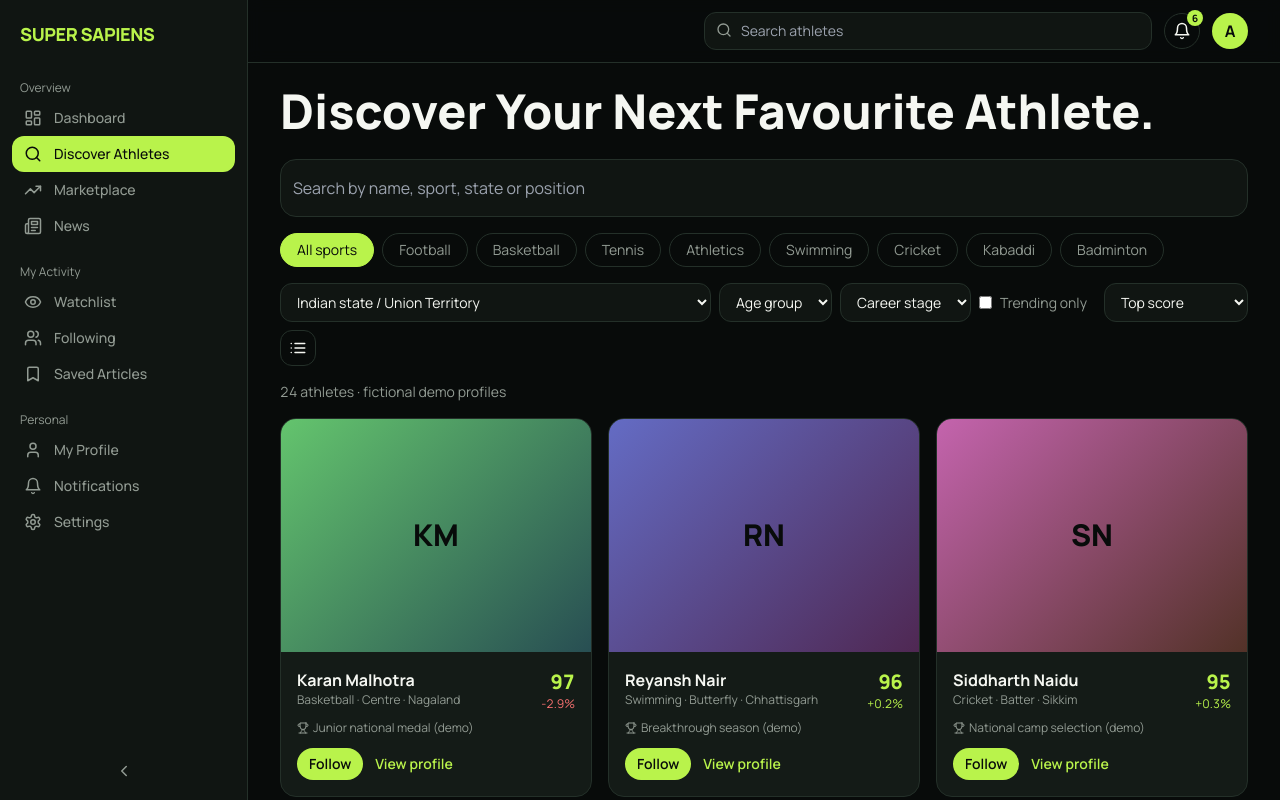
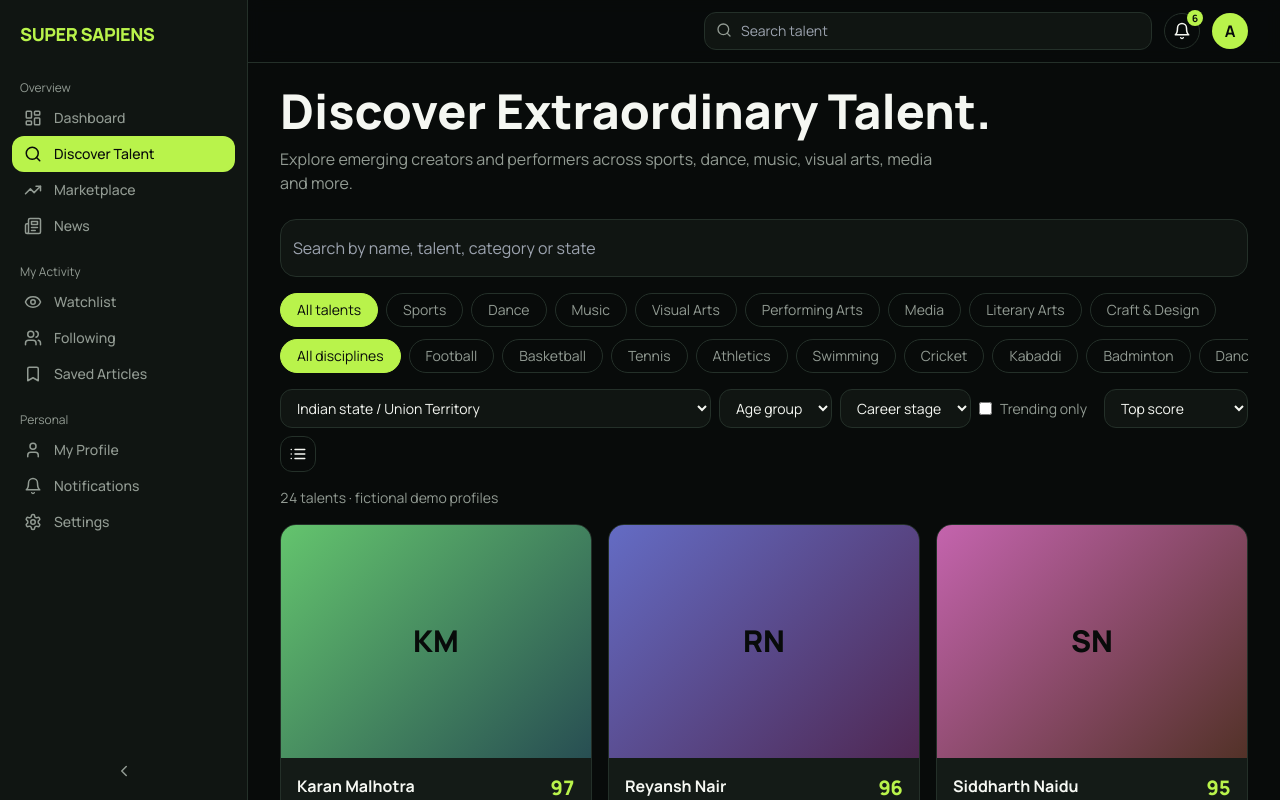
Before and after one commit to pw-codes/SuperSapeins, a React (Vite) app: page /app/discover in a window 1280 px wide. Shown: the top 800 px of the page. Built offline with nearby package versions, Linux system fonts and the light colour scheme.

Commit message:
Expanded the visio of the app from sports to talents

```diff
--- a/src/components/Shell.tsx
+++ b/src/components/Shell.tsx
@@ -27,7 +27,7 @@ const G: [string, [string, string, any][]][] = [
     "Overview",
     [
       ["Dashboard", "/app", LayoutDashboard],
-      ["Discover Athletes", "/app/discover", Search],
+      ["Discover Talent", "/app/discover", Search],
       ["Marketplace", "/app/market", TrendingUp],
       ["News", "/app/news", Newspaper],
     ],
@@ -115,8 +115,8 @@ export default function Shell() {
             <Search size={16} className="absolute left-3 top-2.5 text-mute" />
             <input
               name="q"
-              aria-label="Search athletes"
-              placeholder="Search athletes"
+              aria-label="Search talent"
+              placeholder="Search talent"
               className="w-full pl-9"
             />
           </form>
--- a/src/data/mock.ts
+++ b/src/data/mock.ts
@@ -3,6 +3,7 @@ export type Athlete = {
   id: string;
   name: string;
   sport: string;
+  category: string;
   country: string;
   state: string;
   position: string;
@@ -27,7 +28,7 @@ export type NewsArticle = {
   athleteId: string;
   body: string[];
 };
-export const SPORTS = [
+export const TALENT_FIELDS = [
   "Football",
   "Basketball",
   "Tennis",
@@ -36,6 +37,25 @@ export const SPORTS = [
   "Cricket",
   "Kabaddi",
   "Badminton",
+  "Dance",
+  "Music",
+  "Visual Arts",
+  "Theatre",
+  "Photography",
+  "Film & Animation",
+  "Writing",
+  "Craft & Design",
+];
+export const SPORTS = TALENT_FIELDS;
+export const TALENT_CATEGORIES = [
+  "Sports",
+  "Dance",
+  "Music",
+  "Visual Arts",
+  "Performing Arts",
+  "Media",
+  "Literary Arts",
+  "Craft & Design",
 ];
 export const COUNTRIES = ["India"];
 export const INDIAN_STATES = [
@@ -85,14 +105,42 @@ const POS: Record<string, string[]> = {
   Cricket: ["Batter", "Bowler", "All-rounder"],
   Kabaddi: ["Raider", "Defender", "All-rounder"],
   Badminton: ["Singles", "Singles", "Doubles"],
+  Dance: ["Contemporary", "Classical", "Hip-hop"],
+  Music: ["Vocals", "Instrumentalist", "Composer"],
+  "Visual Arts": ["Painting", "Illustration", "Digital art"],
+  Theatre: ["Acting", "Direction", "Writing"],
+  Photography: ["Portrait", "Documentary", "Editorial"],
+  "Film & Animation": ["Film", "Animation", "Editing"],
+  Writing: ["Poetry", "Fiction", "Screenwriting"],
+  "Craft & Design": ["Fashion", "Textile", "Product design"],
+};
+const CATEGORY_BY_FIELD: Record<string, string> = {
+  Football: "Sports",
+  Basketball: "Sports",
+  Tennis: "Sports",
+  Athletics: "Sports",
+  Swimming: "Sports",
+  Cricket: "Sports",
+  Kabaddi: "Sports",
+  Badminton: "Sports",
+  Dance: "Dance",
+  Music: "Music",
+  "Visual Arts": "Visual Arts",
+  Theatre: "Performing Arts",
+  Photography: "Media",
+  "Film & Animation": "Media",
+  Writing: "Literary Arts",
+  "Craft & Design": "Craft & Design",
 };
 const ACH = [
   "State youth championship",
   "Season top performer",
-  "Personal best set",
+  "Breakthrough showcase",
   "National camp selection",
   "Breakthrough season",
-  "Junior national medal",
+  "Junior national recognition",
+  "Festival selection",
+  "Independent debut",
 ];
 const N = [
   "Arjun Sharma",
@@ -128,6 +176,7 @@ export const athletes: Athlete[] = N.map((name, i) => {
     id: `a${i + 1}`,
     name,
     sport,
+    category: CATEGORY_BY_FIELD[sport],
     country: "India",
     state,
     position: POS[sport][i % 3],
@@ -137,9 +186,9 @@ export const athletes: Athlete[] = N.map((name, i) => {
     stage: age < 20 ? "Youth" : age < 24 ? "Emerging" : "Professional",
     trending: i % 4 === 0,
     verified: i % 6 === 0,
-    achievement: `${ACH[i % 6]} (demo)`,
+    achievement: `${ACH[i % ACH.length]} (demo)`,
     photo: "",
-    bio: `${name} is a fictional Indian athlete from ${INDIAN_STATES[i % INDIAN_STATES.length]}, created for the SUPER SAPIENS prototype. Nothing here is a real record.`,
+    bio: `${name} is a fictional Indian talent from ${state}, created for the SUPER SAPIENS discovery prototype. This profile represents work and potential across ${sport}. Nothing here is a real record.`,
   };
 });
 export const series = (seed: number, n = 90) => {
--- a/src/pages/Athlete.tsx
+++ b/src/pages/Athlete.tsx
@@ -18,7 +18,7 @@ export default function Athlete() {
   if (!a)
     return (
       <div className="py-20 text-center">
-        <p className="font-bold">Athlete not found</p>
+        <p className="font-bold">Talent not found</p>
         <Link to="/app/discover" className="text-lime">
           Back to discovery
         </Link>
@@ -43,9 +43,7 @@ export default function Athlete() {
           <p className="mt-1 text-mute">
             {a.sport} · {a.position} · {a.country}
           </p>
-          <p className="mt-1 text-xs text-mute">
-            Fictional Indian demo athlete
-          </p>
+          <p className="mt-1 text-xs text-mute"></p>
           <div className="mt-4 flex flex-wrap gap-2">
             <Btn
               v={f ? "ghost" : "solid"}
--- a/src/pages/Discover.tsx
+++ b/src/pages/Discover.tsx
@@ -1,29 +1,277 @@
-import {useEffect,useMemo,useState} from 'react'
-import {Link,useSearchParams} from 'react-router-dom'
-import {motion} from 'framer-motion'
-import {BadgeCheck,Trophy,LayoutGrid,List} from 'lucide-react'
-import {athletes,Athlete,SPORTS,INDIAN_STATES} from '../data/mock'
-import {useStore} from '../store'
-import {Btn,Photo} from '../components/ui'
-export function AthleteCard({a,list=false}:{a:Athlete;list?:boolean}){const{s,toggle,toast}=useStore();const f=s.follow.includes(a.id)
-return <motion.div whileHover={{y:-4}} className={`group overflow-hidden rounded-2xl border border-line bg-card ${list?'flex':''}`}>
-<Link to={`/app/athletes/${a.id}`} className={`block overflow-hidden ${list?'w-36 shrink-0':'aspect-[4/3]'}`}><Photo a={a} className="h-full w-full transition duration-500 group-hover:scale-110"/></Link>
-<div className="flex-1 p-4"><div className="flex justify-between gap-2"><div><h3 className="flex items-center gap-1 font-bold">{a.name}{a.verified&&<BadgeCheck size={15} className="text-lime"/>}</h3><p className="text-xs text-mute">{a.sport} · {a.position} · {a.state}</p></div><div className="text-right"><div className="text-xl font-extrabold text-lime">{a.score}</div><div className={`text-xs ${a.growth>=0?'text-lime':'text-red-400'}`}>{a.growth>=0?'+':''}{a.growth}%</div></div></div>
-<p className="mt-2 flex items-center gap-1 text-xs text-mute"><Trophy size={12}/>{a.achievement}</p>
-<div className="mt-3 flex items-center gap-3"><Btn v={f?'ghost':'solid'} className="!px-3 !py-1.5" onClick={()=>{toggle('follow',a.id);toast(f?`Unfollowed ${a.name}`:`Following ${a.name}`)}}>{f?'Following':'Follow'}</Btn><Link className="text-sm font-semibold text-lime" to={`/app/athletes/${a.id}`}>View profile</Link></div></div></motion.div>}
-export default function Discover(){const[sp,setSp]=useSearchParams();const q=sp.get('q')||''
-const[f,setF]=useState({sport:'',state:'',age:'',stage:'',trend:false});const[sort,setSort]=useState('score');const[list,setList]=useState(false);const[n,setN]=useState(9);const[load,setLoad]=useState(true)
-useEffect(()=>{const t=setTimeout(()=>setLoad(false),500);return()=>clearTimeout(t)},[])
-const res=useMemo(()=>athletes.filter(a=>(!q||`${a.name} ${a.sport} ${a.state} ${a.position}`.toLowerCase().includes(q.toLowerCase()))&&(!f.sport||a.sport===f.sport)&&(!f.state||a.state===f.state)&&(!f.stage||a.stage===f.stage)&&(!f.trend||a.trending)&&(!f.age||(f.age==='U20'?a.age<20:f.age==='20-24'?a.age>=20&&a.age<25:a.age>=25))).sort((x,y)=>sort==='name'?x.name.localeCompare(y.name):sort==='growth'?y.growth-x.growth:y.score-x.score),[q,f,sort])
-const sel=(k:string,o:string[],l:string)=><select aria-label={l} value={(f as any)[k]} onChange={e=>setF({...f,[k]:e.target.value})}><option value="">{l}</option>{o.map(x=><option key={x}>{x}</option>)}</select>
-return <div><h1 className="text-3xl font-extrabold md:text-5xl">Discover Your Next Favourite Athlete.</h1>
-<input list="sugg" value={q} onChange={e=>setSp(e.target.value?{q:e.target.value}:{})} placeholder="Search by name, sport, state or position" className="mt-6 w-full !rounded-2xl !py-4 text-base"/><datalist id="sugg">{athletes.slice(0,12).map(a=><option key={a.id} value={a.name}/>)}</datalist>
-<div className="mt-4 flex gap-2 overflow-x-auto">{['',...SPORTS].map(s=><button key={s} onClick={()=>setF({...f,sport:s})} className={`shrink-0 rounded-full border px-4 py-1.5 text-sm ${f.sport===s?'border-lime bg-lime text-bg':'border-line text-mute'}`}>{s||'All sports'}</button>)}</div>
-<div className="mt-4 flex flex-wrap items-center gap-2">{sel('state',INDIAN_STATES,'Indian state / Union Territory')}{sel('age',['U20','20-24','25+'],'Age group')}{sel('stage',['Youth','Emerging','Professional'],'Career stage')}
-<label className="flex items-center gap-2 text-sm text-mute"><input type="checkbox" checked={f.trend} onChange={e=>setF({...f,trend:e.target.checked})}/>Trending only</label>
-<select aria-label="Sort" className="ml-auto" value={sort} onChange={e=>setSort(e.target.value)}><option value="score">Top score</option><option value="growth">Fastest growth</option><option value="name">Name A–Z</option></select>
-<button aria-label="Toggle view" onClick={()=>setList(!list)} className="rounded-xl border border-line p-2">{list?<LayoutGrid size={18}/>:<List size={18}/>}</button></div>
-<p className="mt-4 text-sm text-mute">{res.length} athletes · fictional demo profiles</p>
-{load?<div className="mt-4 grid gap-4 sm:grid-cols-2 lg:grid-cols-3">{[...Array(6)].map((_,i)=><div key={i} className="h-64 animate-pulse rounded-2xl bg-card"/> )}</div>
-:res.length===0?<div className="mt-10 rounded-2xl border border-dashed border-line p-12 text-center"><p className="font-bold">No athletes match these filters</p><p className="mt-1 text-sm text-mute">Remove a filter or search a different name.</p><Btn className="mt-4" onClick={()=>{setF({sport:'',state:'',age:'',stage:'',trend:false});setSp({})}}>Clear filters</Btn></div>
-:<><div className={`mt-4 grid gap-4 ${list?'':'sm:grid-cols-2 lg:grid-cols-3'}`}>{res.slice(0,n).map(a=><AthleteCard key={a.id} a={a} list={list}/>)}</div>{n<res.length&&<div className="mt-8 text-center"><Btn v="ghost" onClick={()=>setN(n+9)}>Load more</Btn></div>}</>}</div>}
+import { useEffect, useMemo, useState } from "react";
+import { Link, useSearchParams } from "react-router-dom";
+import { motion } from "framer-motion";
+import { BadgeCheck, Trophy, LayoutGrid, List } from "lucide-react";
+import {
+  athletes,
+  Athlete,
+  SPORTS,
+  TALENT_CATEGORIES,
+  INDIAN_STATES,
+} from "../data/mock";
+import { useStore } from "../store";
+import { Btn, Photo } from "../components/ui";
+export function AthleteCard({
+  a,
+  list = false,
+}: {
+  a: Athlete;
+  list?: boolean;
+}) {
+  const { s, toggle, toast } = useStore();
+  const f = s.follow.includes(a.id);
+  return (
+    <motion.div
+      whileHover={{ y: -4 }}
+      className={`group overflow-hidden rounded-2xl border border-line bg-card ${list ? "flex" : ""}`}
+    >
+      <Link
+        to={`/app/athletes/${a.id}`}
+        className={`block overflow-hidden ${list ? "w-36 shrink-0" : "aspect-[4/3]"}`}
+      >
+        <Photo
+          a={a}
+          className="h-full w-full transition duration-500 group-hover:scale-110"
+        />
+      </Link>
+      <div className="flex-1 p-4">
+        <div className="flex justify-between gap-2">
+          <div>
+            <h3 className="flex items-center gap-1 font-bold">
+              {a.name}
+              {a.verified && <BadgeCheck size={15} className="text-lime" />}
+            </h3>
+            <p className="text-xs text-mute">
+              {a.sport} · {a.position} · {a.state}
+            </p>
+          </div>
+          <div className="text-right">
+            <div className="text-xl font-extrabold text-lime">{a.score}</div>
+            <div
+              className={`text-xs ${a.growth >= 0 ? "text-lime" : "text-red-400"}`}
+            >
+              {a.growth >= 0 ? "+" : ""}
+              {a.growth}%
+            </div>
+          </div>
+        </div>
+        <p className="mt-2 flex items-center gap-1 text-xs text-mute">
+          <Trophy size={12} />
+          {a.achievement}
+        </p>
+        <div className="mt-3 flex items-center gap-3">
+          <Btn
+            v={f ? "ghost" : "solid"}
+            className="!px-3 !py-1.5"
+            onClick={() => {
+              toggle("follow", a.id);
+              toast(f ? `Unfollowed ${a.name}` : `Following ${a.name}`);
+            }}
+          >
+            {f ? "Following" : "Follow"}
+          </Btn>
+          <Link
+            className="text-sm font-semibold text-lime"
+            to={`/app/athletes/${a.id}`}
+          >
+            View profile
+          </Link>
+        </div>
+      </div>
+    </motion.div>
+  );
+}
+export default function Discover() {
+  const [sp, setSp] = useSearchParams();
+  const q = sp.get("q") || "";
+  const [f, setF] = useState({
+    category: "",
+    sport: "",
+    state: "",
+    age: "",
+    stage: "",
+    trend: false,
+  });
+  const [sort, setSort] = useState("score");
+  const [list, setList] = useState(false);
+  const [n, setN] = useState(9);
+  const [load, setLoad] = useState(true);
+  useEffect(() => {
+    const t = setTimeout(() => setLoad(false), 500);
+    return () => clearTimeout(t);
+  }, []);
+  const res = useMemo(
+    () =>
+      athletes
+        .filter(
+          (a) =>
+            (!q ||
+              `${a.name} ${a.sport} ${a.category} ${a.state} ${a.position}`
+                .toLowerCase()
+                .includes(q.toLowerCase())) &&
+            (!f.category || a.category === f.category) &&
+            (!f.sport || a.sport === f.sport) &&
+            (!f.state || a.state === f.state) &&
+            (!f.stage || a.stage === f.stage) &&
+            (!f.trend || a.trending) &&
+            (!f.age ||
+              (f.age === "U20"
+                ? a.age < 20
+                : f.age === "20-24"
+                  ? a.age >= 20 && a.age < 25
+                  : a.age >= 25)),
+        )
+        .sort((x, y) =>
+          sort === "name"
+            ? x.name.localeCompare(y.name)
+            : sort === "growth"
+              ? y.growth - x.growth
+              : y.score - x.score,
+        ),
+    [q, f, sort],
+  );
+  const sel = (k: string, o: string[], l: string) => (
+    <select
+      aria-label={l}
+      value={(f as any)[k]}
+      onChange={(e) => setF({ ...f, [k]: e.target.value })}
+    >
+      <option value="">{l}</option>
+      {o.map((x) => (
+        <option key={x}>{x}</option>
+      ))}
+    </select>
+  );
+  return (
+    <div>
+      <h1 className="text-3xl font-extrabold md:text-5xl">
+        Discover Extraordinary Talent.
+      </h1>
+      <p className="mt-3 max-w-2xl text-mute">
+        Explore emerging creators and performers across sports, dance, music,
+        visual arts, media and more.
+      </p>
+      <input
+        list="sugg"
+        value={q}
+        onChange={(e) => setSp(e.target.value ? { q: e.target.value } : {})}
+        placeholder="Search by name, talent, category or state"
+        className="mt-6 w-full !rounded-2xl !py-4 text-base"
+      />
+      <datalist id="sugg">
+        {athletes.slice(0, 12).map((a) => (
+          <option key={a.id} value={a.name} />
+        ))}
+      </datalist>
+      <div className="mt-4 flex gap-2 overflow-x-auto">
+        {["", ...TALENT_CATEGORIES].map((c) => (
+          <button
+            key={c}
+            onClick={() => setF({ ...f, category: c, sport: "" })}
+            className={`shrink-0 rounded-full border px-4 py-1.5 text-sm ${f.category === c ? "border-lime bg-lime text-bg" : "border-line text-mute"}`}
+          >
+            {c || "All talents"}
+          </button>
+        ))}
+      </div>
+      <div className="mt-3 flex gap-2 overflow-x-auto">
+        {[
+          "",
+          ...SPORTS.filter(
+            (s) =>
+              !f.category ||
+              athletes.some((a) => a.category === f.category && a.sport === s),
+          ),
+        ].map((s) => (
+          <button
+            key={s}
+            onClick={() => setF({ ...f, sport: s })}
+            className={`shrink-0 rounded-full border px-4 py-1.5 text-sm ${f.sport === s ? "border-lime bg-lime text-bg" : "border-line text-mute"}`}
+          >
+            {s || "All disciplines"}
+          </button>
+        ))}
+      </div>
+      <div className="mt-4 flex flex-wrap items-center gap-2">
+        {sel("state", INDIAN_STATES, "Indian state / Union Territory")}
+        {sel("age", ["U20", "20-24", "25+"], "Age group")}
+        {sel("stage", ["Youth", "Emerging", "Professional"], "Career stage")}
+        <label className="flex items-center gap-2 text-sm text-mute">
+          <input
+            type="checkbox"
+            checked={f.trend}
+            onChange={(e) => setF({ ...f, trend: e.target.checked })}
+          />
+          Trending only
+        </label>
+        <select
+          aria-label="Sort"
+          className="ml-auto"
+          value={sort}
+          onChange={(e) => setSort(e.target.value)}
+        >
+          <option value="score">Top score</option>
+          <option value="growth">Fastest growth</option>
+          <option value="name">Name A–Z</option>
+        </select>
+        <button
+          aria-label="Toggle view"
+          onClick={() => setList(!list)}
+          className="rounded-xl border border-line p-2"
+        >
+          {list ? <LayoutGrid size={18} /> : <List size={18} />}
+        </button>
+      </div>
+      <p className="mt-4 text-sm text-mute">
+        {res.length} talents · fictional demo profiles
+      </p>
+      {load ? (
+        <div className="mt-4 grid gap-4 sm:grid-cols-2 lg:grid-cols-3">
+          {[...Array(6)].map((_, i) => (
+            <div key={i} className="h-64 animate-pulse rounded-2xl bg-card" />
+          ))}
+        </div>
+      ) : res.length === 0 ? (
+        <div className="mt-10 rounded-2xl border border-dashed border-line p-12 text-center">
+          <p className="font-bold">No talents match these filters</p>
+          <p className="mt-1 text-sm text-mute">
+            Remove a filter or search for a different name or discipline.
+          </p>
+          <Btn
+            className="mt-4"
+            onClick={() => {
+              setF({
+                category: "",
+                sport: "",
+                state: "",
+                age: "",
+                stage: "",
+                trend: false,
+              });
+              setSp({});
+            }}
+          >
+            Clear filters
+          </Btn>
+        </div>
+      ) : (
+        <>
+          <div
+            className={`mt-4 grid gap-4 ${list ? "" : "sm:grid-cols-2 lg:grid-cols-3"}`}
+          >
+            {res.slice(0, n).map((a) => (
+              <AthleteCard key={a.id} a={a} list={list} />
+            ))}
+          </div>
+          {n < res.length && (
+            <div className="mt-8 text-center">
+              <Btn v="ghost" onClick={() => setN(n + 9)}>
+                Load more
+              </Btn>
+            </div>
+          )}
+        </>
+      )}
+    </div>
+  );
+}
--- a/src/pages/Public.tsx
+++ b/src/pages/Public.tsx
@@ -1,11 +1,17 @@
 import { Link } from "react-router-dom";
 import { motion, useReducedMotion } from "framer-motion";
-import { athletes, news, contracts, formatINR } from "../data/mock";
+import {
+  athletes,
+  news,
+  contracts,
+  formatINR,
+  TALENT_FIELDS,
+} from "../data/mock";
 import { Btn, Card, Counter, Photo, Reveal, Demo } from "../components/ui";
 import { AthleteCard } from "./Discover";
 const nav = [
   ["Discover", "/app/discover"],
-  ["Athletes", "/app/discover"],
+  ["Talents", "/app/discover"],
   ["Marketplace", "/app/market"],
   ["News", "/app/news"],
   ["About", "/about"],
@@ -85,16 +91,16 @@ export function Landing() {
         <div className="mx-auto grid max-w-7xl items-center gap-10 px-4 py-16 md:grid-cols-2 md:px-8 md:py-28">
           <div>
             <h1 className="text-4xl font-extrabold leading-[1.05] tracking-tight md:text-6xl">
-              The Future of Indian Sports Talent Starts Here.
+              The Future of Indian Talent Starts Here.
             </h1>
             <p className="mt-5 max-w-lg text-mute">
-              Discover emerging Indian athletes, explore performance insights,
-              follow rising stars and experience talent discovery dedicated to
-              India.
+              Discover emerging Indian creators and performers across sports,
+              dance, music, art, media and more. Follow rising talent and
+              explore every discipline in one connected platform.
             </p>
             <div className="mt-8 flex flex-wrap gap-3">
               <Link to="/app/discover">
-                <Btn>Explore Indian Athletes</Btn>
+                <Btn>Explore Indian Talent</Btn>
               </Link>
               <a href="#how">
                 <Btn v="ghost">Discover the Platform</Btn>
@@ -134,8 +140,8 @@ export function Landing() {
       </section>
       <section className="mx-auto grid max-w-7xl grid-cols-2 gap-4 px-4 md:grid-cols-4 md:px-8">
         {[
-          ["Indian athlete profiles", athletes.length],
-          ["Sports covered", SPORTS_COUNT],
+          ["Indian talent profiles", athletes.length],
+          ["Disciplines covered", TALENT_FIELDS.length],
           ["Indian states represented", 12],
           ["Sample contracts", contracts.length],
         ].map(([l, n], i) => (
@@ -168,11 +174,11 @@ export function Landing() {
           {[
             [
               "Discover",
-              "Search and filter Indian athletes by sport, state, age and career stage.",
+              "Search and filter Indian athletes and creators by sport, state, age and career stage.",
             ],
             [
               "Track",
-              "Follow athletes and watch performance trends move over time.",
+              "Follow athletes and creators, and watch performance trends move over time.",
             ],
             [
               "Simulate",
@@ -192,7 +198,7 @@ export function Landing() {
       </section>
       <section className="mx-auto mt-20 max-w-7xl px-4 md:px-8">
         <h2 className="text-2xl font-extrabold md:text-4xl">
-          Latest Indian sports news
+          Latest Indian talent stories
         </h2>
         <div className="mt-6 grid gap-4 md:grid-cols-3">
           {news.slice(0, 3).map((n) => (
@@ -259,7 +265,6 @@ export function Landing() {
     </Page>
   );
 }
-const SPORTS_COUNT = 8;
 const Doc = ({ t, p }: { t: string; p: string[] }) => (
   <Page>
     <article className="mx-auto max-w-3xl px-4 py-16">
@@ -279,8 +284,8 @@ export const About = () => (
   <Doc
     t="About SUPER SAPIENS India"
     p={[
-      "SUPER SAPIENS India is a prototype for discovering Indian athletes, tracking performance, sharing Indian sports news and simulating a contract marketplace.",
-      "All athletes, statistics, articles and contracts shown are fictional demonstration data.",
+      "SUPER SAPIENS India is a prototype for discovering Indian talent across sports, dance, music, visual arts, media and other disciplines, while tracking growth and sharing talent stories.",
+      "All talent profiles, scores, articles and contracts shown are fictional demonstration data.",
       "The marketplace uses virtual Indian rupees only. No payments are taken and nothing is a financial offer.",
     ]}
   />
```
Also changed, not shown: src/pages/Auth.tsx (+6 -3 lines), 3 other files (tests, documents, lock files or other folders).
